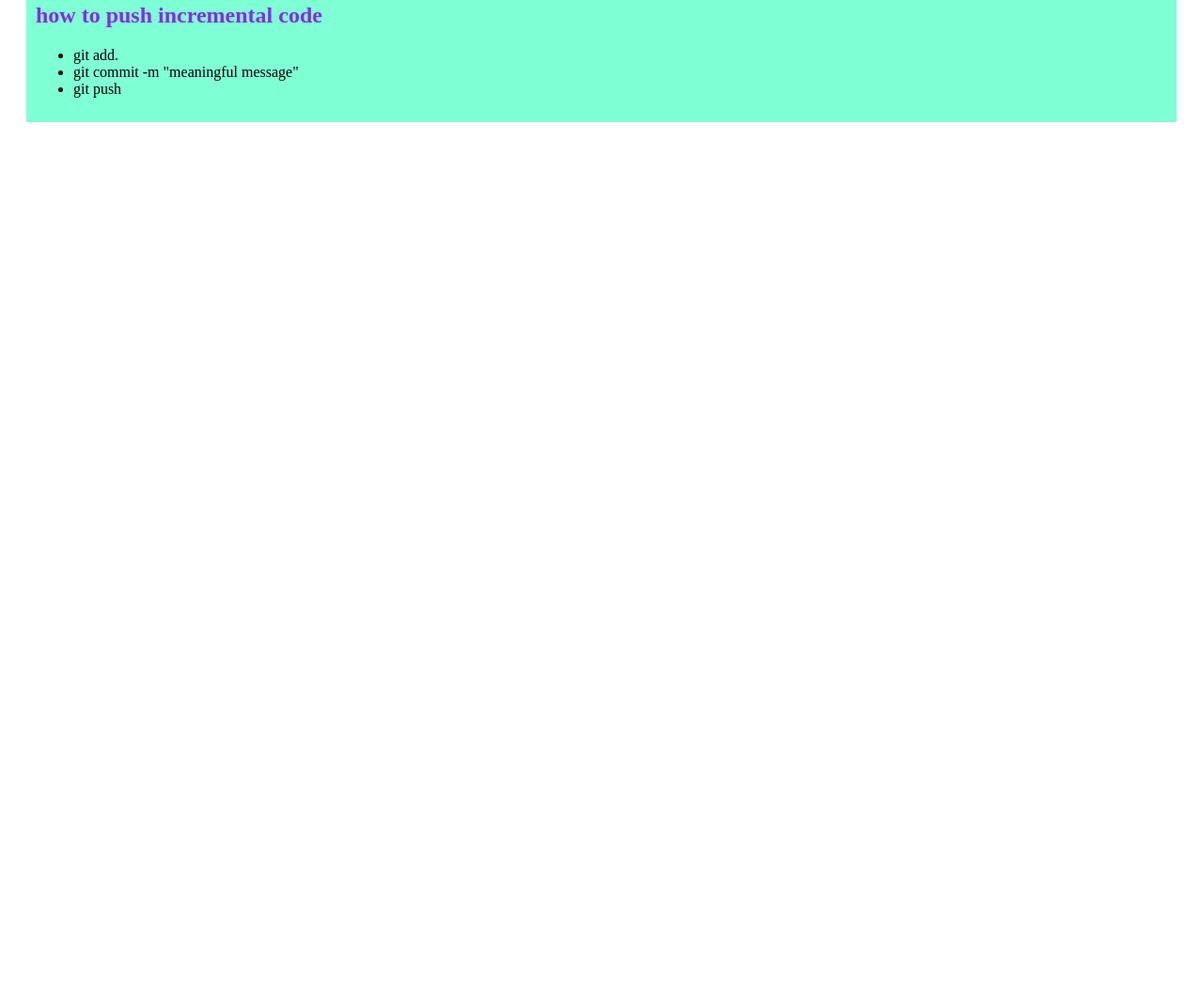
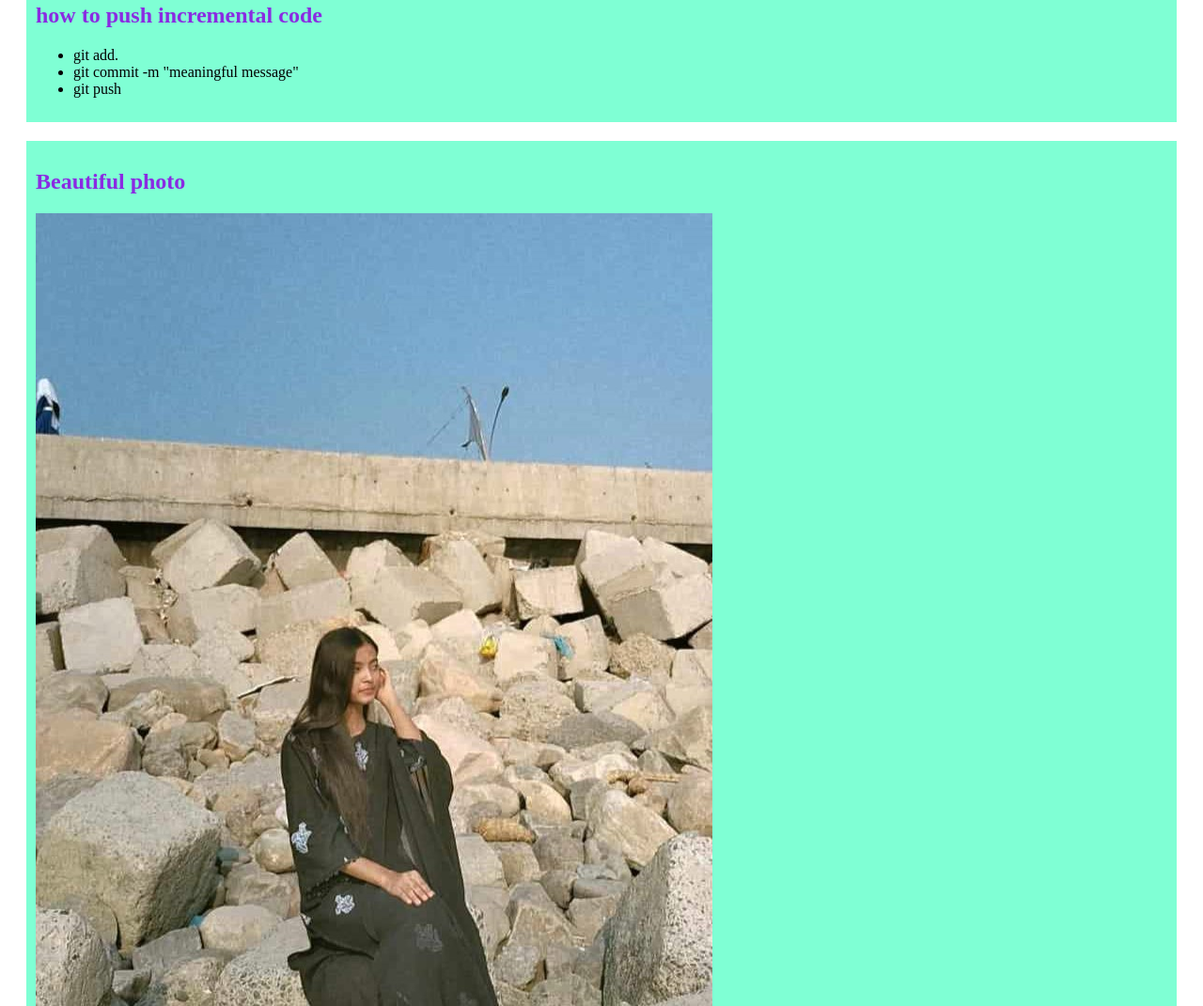
Before and after one commit to SyedaZannatulTushi/my-first-website, a plain HTML site: page index.html in a window 1280 px wide. Shown: the part 523-1594 px from the top of the page at 94% size. Before the commit the page ends 800 px from the top, so only its background shows below. Drawn offline with Linux system fonts and the light colour scheme.

Commit message:
visiting photo

```diff
--- a/index.html
+++ b/index.html
@@ -27,6 +27,10 @@
             <li>git push</li>
         </ul>
     </div>
+    <div>
+        <h2>Beautiful photo</h2>
+        <img src="potenga.jpg" alt="">
+    </div>
 
 </body>
 </html>
```
Also changed, not shown: potenga.jpg (added).
